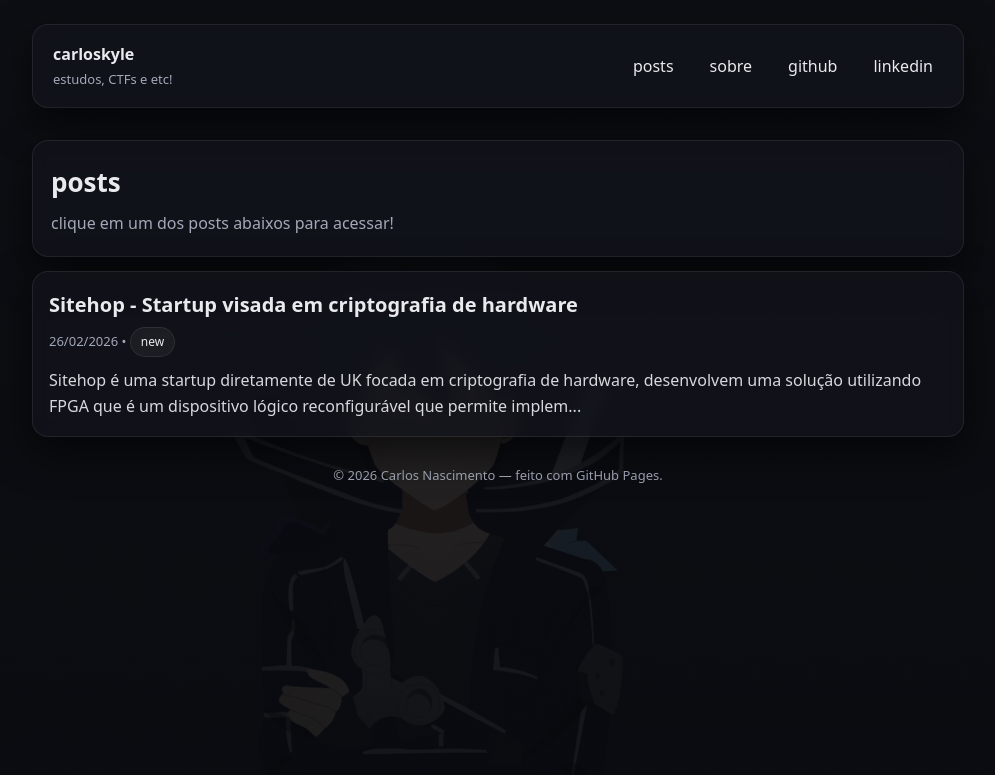
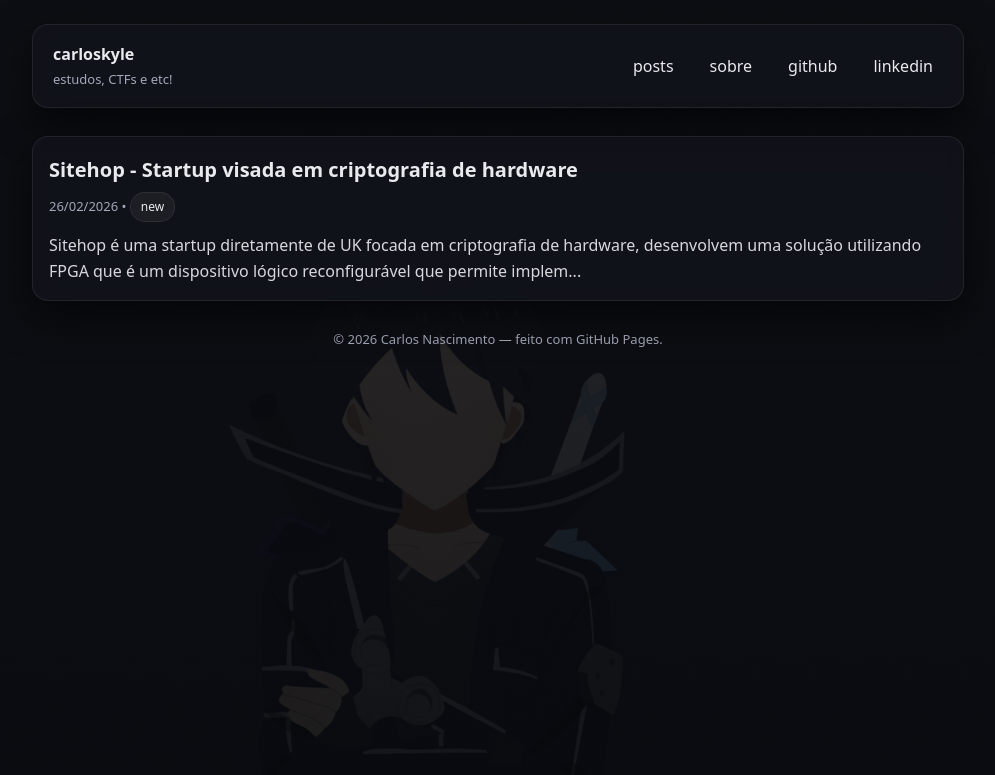
Before and after one commit to carloskyle/carloskyle.github.io, a Jekyll site: the page built from index.md, in a window 1280 px wide. Shown: the top 775 px of the page, without its empty margins (142-1137 px from the left). Built offline with Jekyll 4.4.1, drawn with Linux system fonts in a browser that asks for light colours.

Commit message:
Update home.html

```diff
--- a/_layouts/home.html
+++ b/_layouts/home.html
@@ -1,11 +1,6 @@
 ---
 layout: default
 ---
-
-<div class="hero">
-  <h1>posts</h1>
-  <p>clique em um dos posts abaixos para acessar!</p>
-</div>
 
 <div class="grid">
   {% for post in site.posts %}
```
